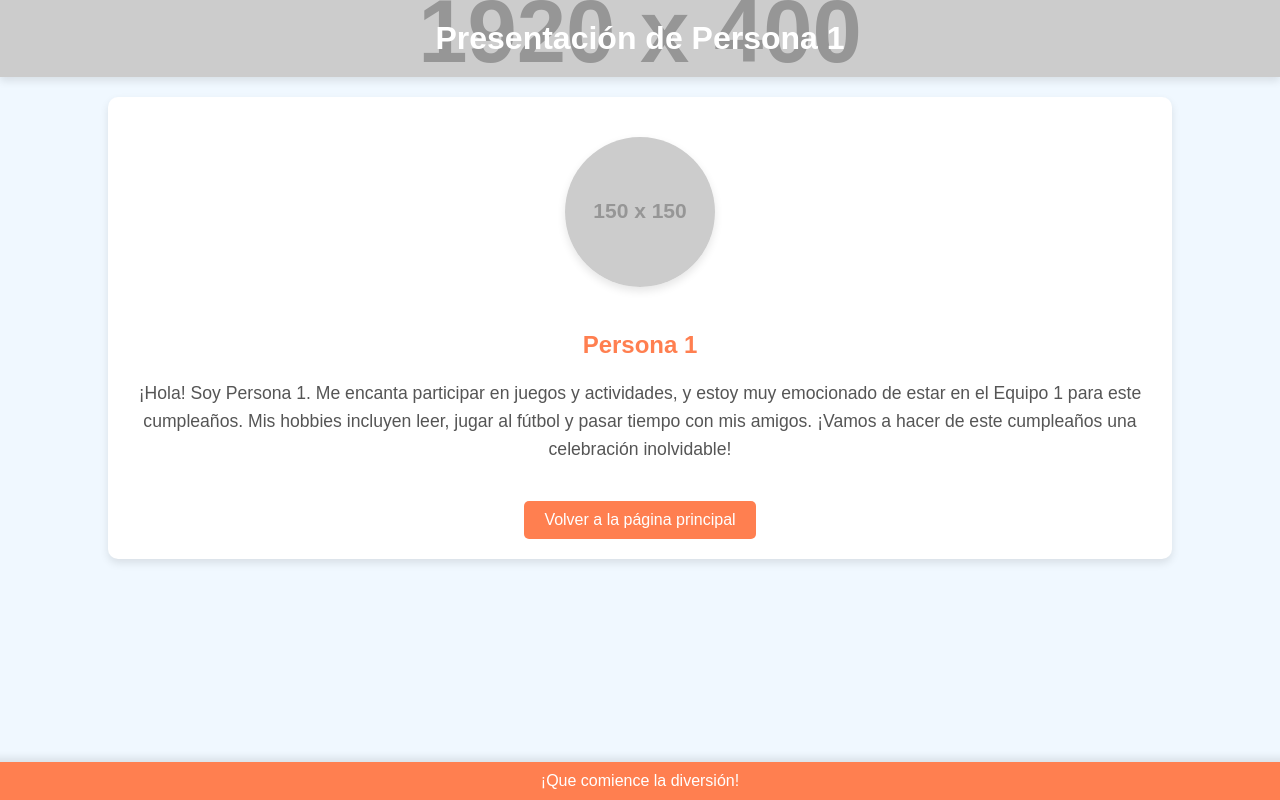
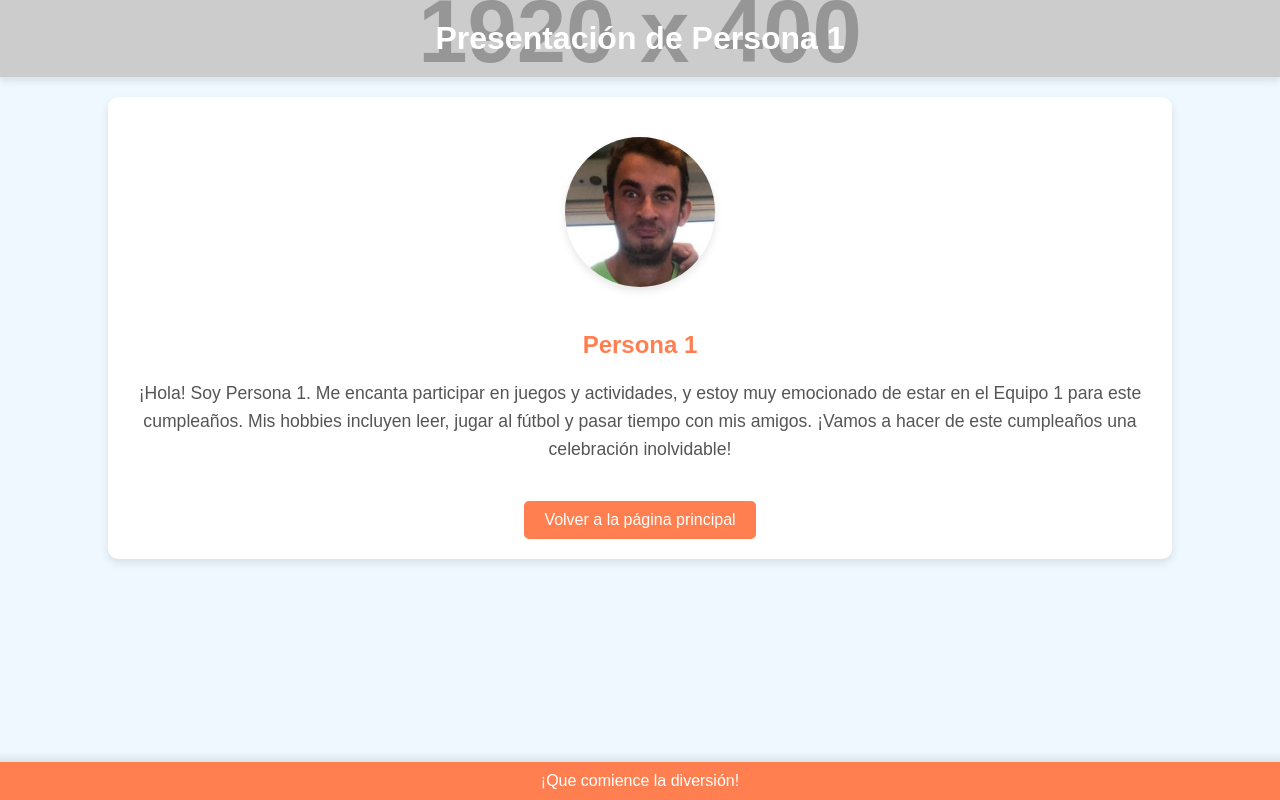
Before and after one commit to gema19072024/cumplegema.github.io, a plain HTML site: page persona1.html in a window 1280 px wide. Drawn offline with Linux system fonts and the light colour scheme; placeholder pictures from the web are drawn by us.

Commit message:
Update persona1.html

```diff
--- a/persona1.html
+++ b/persona1.html
@@ -78,7 +78,7 @@
         Presentación de Persona 1
     </header>
     <div class="container">
-        <img src="https://via.placeholder.com/150" alt="Persona 1" class="profile-pic">
+        <img src="marc.jpg" alt="Persona 1" class="profile-pic">
         <h2>Persona 1</h2>
         <p>
             ¡Hola! Soy Persona 1. Me encanta participar en juegos y actividades, y estoy muy emocionado de estar en el Equipo 1 para este cumpleaños.
```
